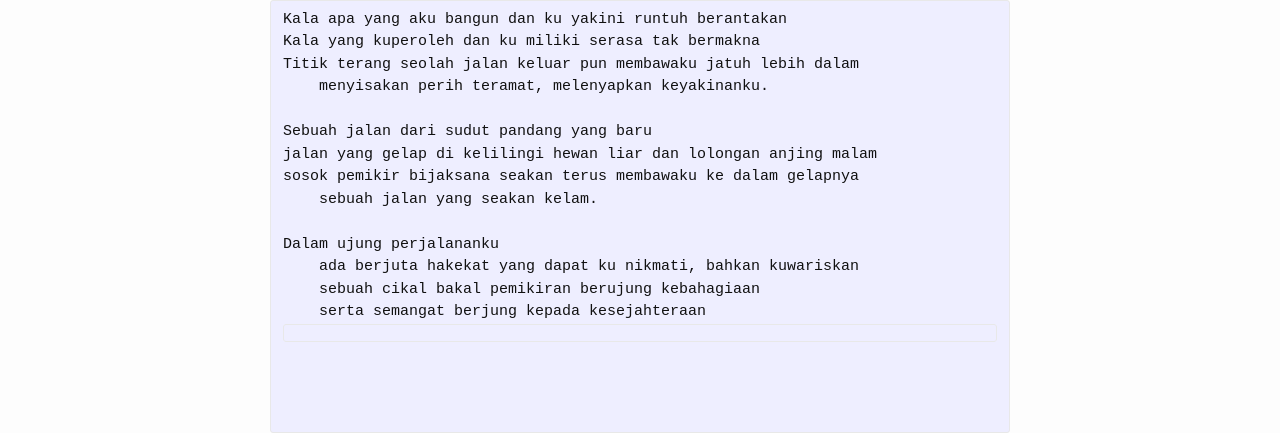
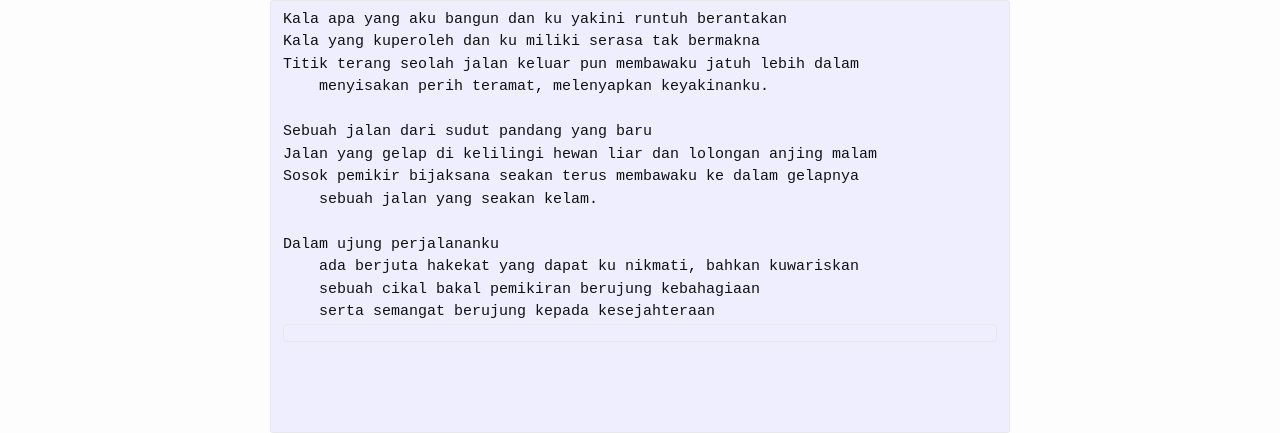
Before and after one commit to tonshans/tonshans.github.io, a Jekyll site: the page built from _posts/2019-06-03-IRMA-e0-Prolog.markdown, in a window 1280 px wide. Shown: the part 187-620 px from the top of the page. Built offline with Jekyll 4.4.1, drawn with Linux system fonts in a browser that asks for light colours.

Commit message:
irma e0-r5

```diff
--- a/_posts/2019-06-03-IRMA-e0-Prolog.markdown
+++ b/_posts/2019-06-03-IRMA-e0-Prolog.markdown
@@ -13,12 +13,12 @@ Titik terang seolah jalan keluar pun membawaku jatuh lebih dalam
     menyisakan perih teramat, melenyapkan keyakinanku.
 
 Sebuah jalan dari sudut pandang yang baru
-jalan yang gelap di kelilingi hewan liar dan lolongan anjing malam
-sosok pemikir bijaksana seakan terus membawaku ke dalam gelapnya
+Jalan yang gelap di kelilingi hewan liar dan lolongan anjing malam
+Sosok pemikir bijaksana seakan terus membawaku ke dalam gelapnya
     sebuah jalan yang seakan kelam.
 
 Dalam ujung perjalananku
     ada berjuta hakekat yang dapat ku nikmati, bahkan kuwariskan
     sebuah cikal bakal pemikiran berujung kebahagiaan
-    serta semangat berjung kepada kesejahteraan
+    serta semangat berujung kepada kesejahteraan
 <pre/>
```
Also changed, not shown: _draft/prolog.markdown (deleted, +0 -17 lines).
